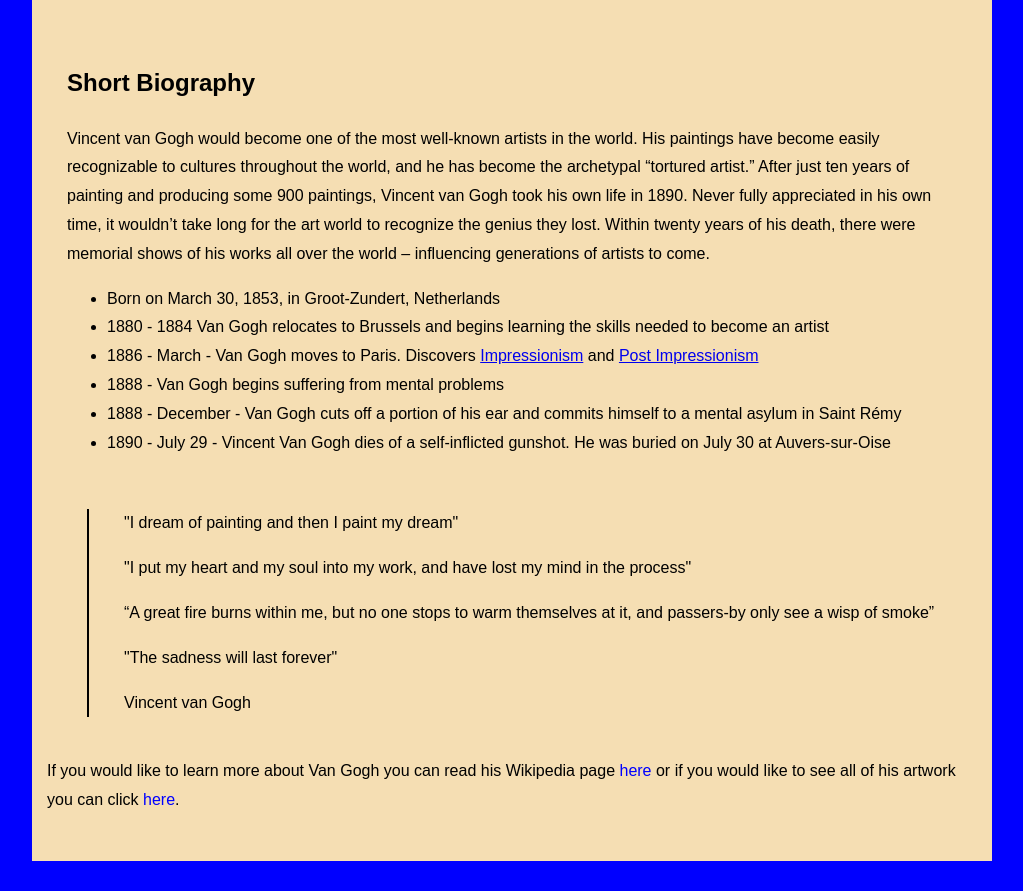
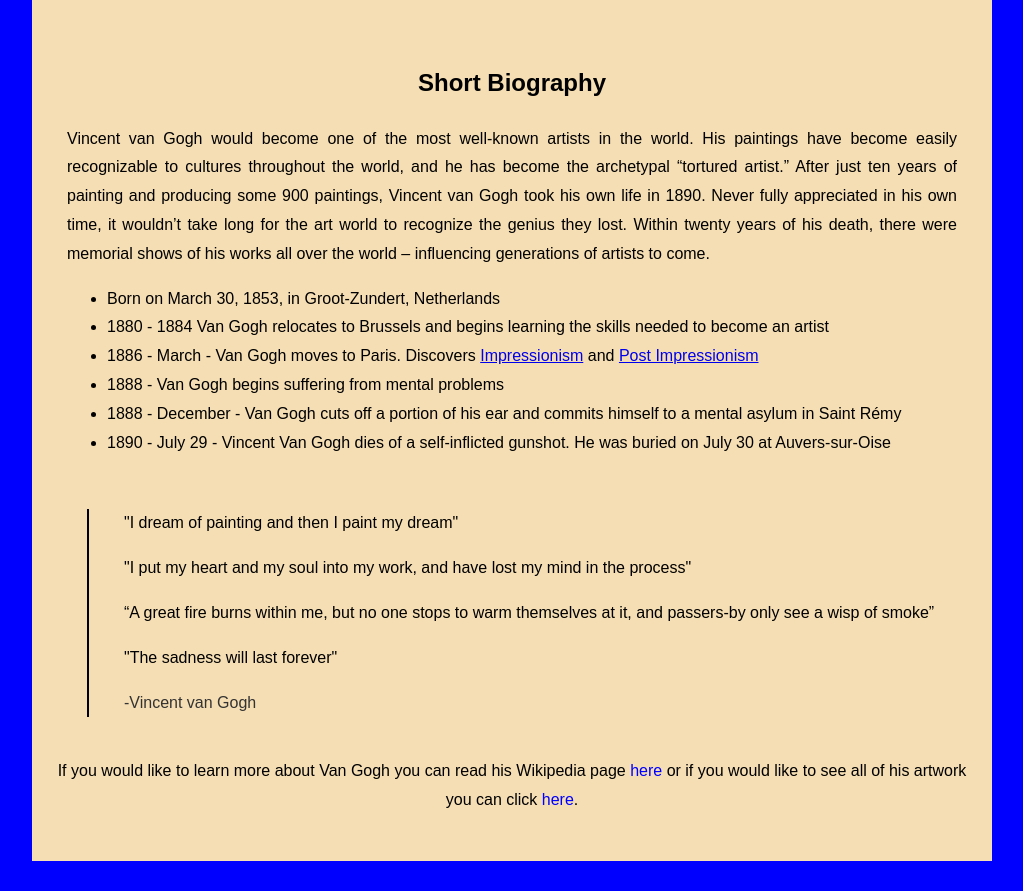
Before and after one commit to ryanjmack/fcc-tribute-page, a plain HTML site: page index.html in a window 1280 px wide. Shown: the part 1687-2578 px from the top of the page, without its empty margins (128-1151 px from the left). Drawn offline with Linux system fonts and the light colour scheme.

Commit message:
Added some classes

```diff
--- a/index.html
+++ b/index.html
@@ -14,7 +14,7 @@
 <body>
 
     <main>
-        <header>
+        <header class="text-center">
             <h1>Vincent van Gogh</h1>
             <h2>Dutch post-impressionist painter</h2>
             <figure>
@@ -32,7 +32,7 @@
         </header>
 
 
-        <section id="image-gallery">
+        <section id="image-gallery" class="text-center">
             <figure>
                 <img sizes="(max-width: 400px) 100vw, 400px" srcset="
                             images/wheat-field-cypresses_300w.jpg 300w,
@@ -83,9 +83,9 @@
         </section>
 
         <article>
-            <h2>Short Biography</h2>
+            <h2 class="text-center">Short Biography</h2>
 
-            <p>Vincent van Gogh would become one of the most well-known artists in the world. His paintings have become easily recognizable to cultures throughout the world, and he has become the archetypal “tortured artist.” After just ten years of painting and producing some 900 paintings, Vincent van Gogh took his own life in 1890. Never fully appreciated in his own time, it wouldn’t take long for the art world to recognize the genius they lost. Within twenty years of his death, there were memorial shows of his works all over the world – influencing generations of artists to come.</p>
+            <p class="text-justify">Vincent van Gogh would become one of the most well-known artists in the world. His paintings have become easily recognizable to cultures throughout the world, and he has become the archetypal “tortured artist.” After just ten years of painting and producing some 900 paintings, Vincent van Gogh took his own life in 1890. Never fully appreciated in his own time, it wouldn’t take long for the art world to recognize the genius they lost. Within twenty years of his death, there were memorial shows of his works all over the world – influencing generations of artists to come.</p>
 
             <ul>
                 <li>Born on March 30, 1853, in Groot-Zundert, Netherlands</li>
@@ -103,10 +103,10 @@
                 <p>"I put my heart and my soul into my work, and have lost my mind in the process"</p>
                 <p>“A great fire burns within me, but no one stops to warm themselves at it, and passers-by only see a wisp of smoke”</p>
                 <p>"The sadness will last forever"</p>
-                <p>Vincent van Gogh</p>
+                <p class="blockquote-author">-Vincent van Gogh</p>
             </blockquote>
 
-            <p> If you would like to learn more about Van Gogh you can read his Wikipedia page <a href="https://en.wikipedia.org/wiki/Vincent_van_Gogh">here</a> or if you would like to see all of his artwork you can click <a href="https://en.wikipedia.org/wiki/List_of_works_by_Vincent_van_Gogh">here</a>.</p>
+            <p class="text-center">If you would like to learn more about Van Gogh you can read his Wikipedia page <a href="https://en.wikipedia.org/wiki/Vincent_van_Gogh">here</a> or if you would like to see all of his artwork you can click <a href="https://en.wikipedia.org/wiki/List_of_works_by_Vincent_van_Gogh">here</a>.</p>
         </footer>
 
     </main>
```
